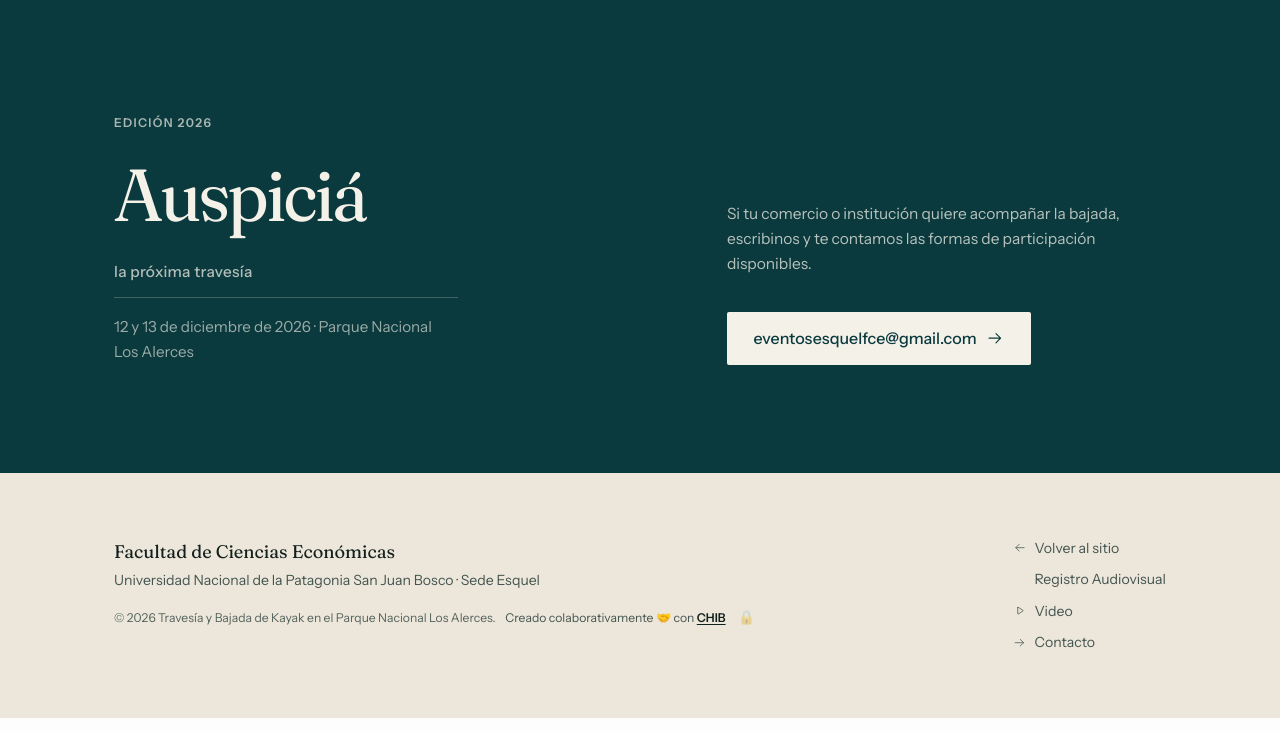
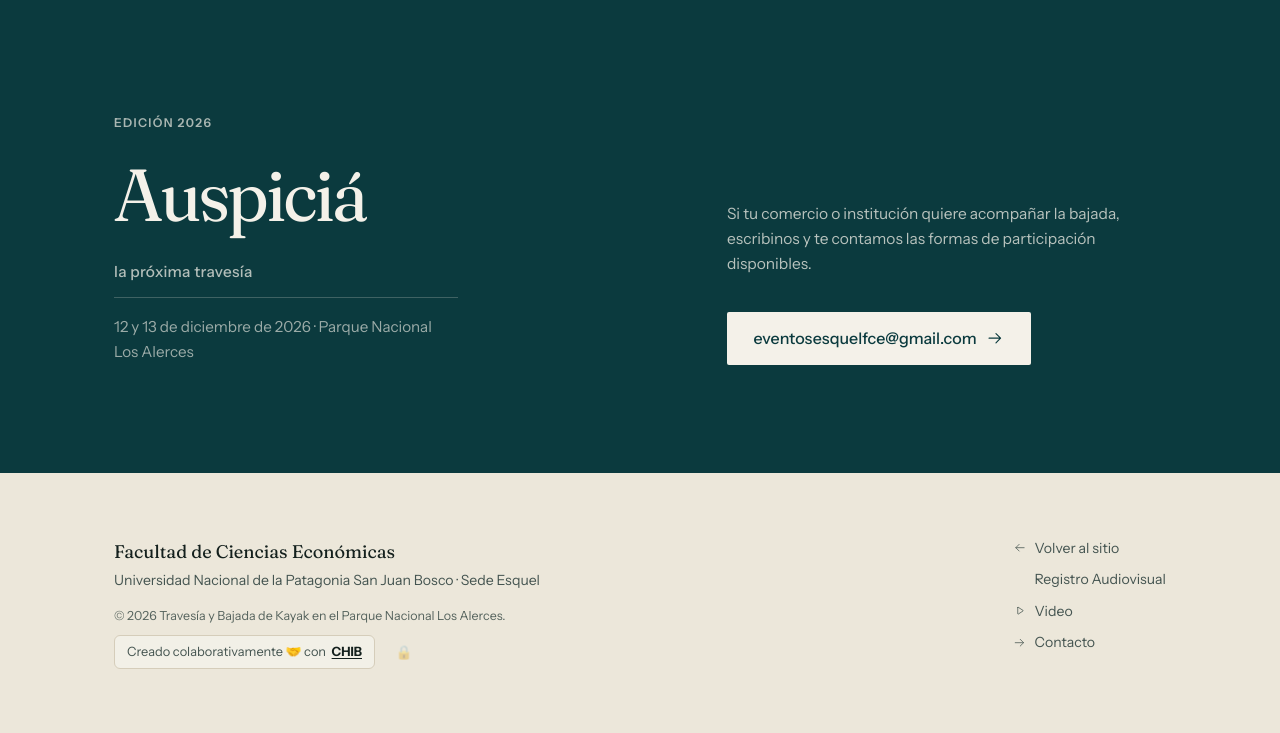
Before and after one commit to leanchoi/travesia-kayak-los-alerces, a PHP site: page /auspiciantes.html in a window 1280 px wide. Shown: the part 4814-5547 px from the top of the page. Run offline with PHP 8.4, Linux system fonts and the light colour scheme.

Commit message:
Move CHIB collaboration credit and admin lock to a dedicated highlighted badge row below copyright text

```diff
--- a/auspiciantes.html
+++ b/auspiciantes.html
@@ -26,7 +26,7 @@
 <link rel="preload" href="assets/fonts/fraunces-latin.woff2" as="font" type="font/woff2" crossorigin>
 <link rel="preload" href="assets/fonts/instrument-sans-latin.woff2" as="font" type="font/woff2" crossorigin>
 
-<link rel="stylesheet" href="styles.css?v=20260829_14">
+<link rel="stylesheet" href="styles.css?v=20260829_15">
 <script>document.documentElement.classList.add('js')</script>
 </head>
 <body>
@@ -302,7 +302,11 @@
     <div class="foot__brand">
       <p class="foot__inst">Facultad de Ciencias Económicas</p>
       <p class="foot__univ">Universidad Nacional de la Patagonia San Juan Bosco · Sede Esquel</p>
-      <p class="foot__legal">© 2026 Travesía y Bajada de Kayak en el Parque Nacional Los Alerces. <span class="foot__collab">Creado colaborativamente 🤝 con <a href="https://www.chib.com.ar" target="_blank" rel="noopener noreferrer">CHIB</a></span> <button class="admin-lock-btn" id="adminLockBtn" title="Acceso Panel Administrador" aria-label="Acceso Backend Admin">🔒</button></p>
+      <p class="foot__legal">© 2026 Travesía y Bajada de Kayak en el Parque Nacional Los Alerces.</p>
+      <p class="foot__collab-row">
+        <span class="foot__collab">Creado colaborativamente 🤝 con <a href="https://www.chib.com.ar" target="_blank" rel="noopener noreferrer">CHIB</a></span>
+        <button class="admin-lock-btn" id="adminLockBtn" title="Acceso Panel Administrador" aria-label="Acceso Backend Admin">🔒</button>
+      </p>
     </div>
     <nav class="foot__links" aria-label="Enlaces">
       <a href="index.html"><svg class="ic ic--sm" aria-hidden="true"><use href="#i-arrow-left"/></svg> Volver al sitio</a>
--- a/beneficios.html
+++ b/beneficios.html
@@ -26,7 +26,7 @@
 <link rel="preload" href="assets/fonts/fraunces-latin.woff2" as="font" type="font/woff2" crossorigin>
 <link rel="preload" href="assets/fonts/instrument-sans-latin.woff2" as="font" type="font/woff2" crossorigin>
 
-<link rel="stylesheet" href="styles.css?v=20260829_14">
+<link rel="stylesheet" href="styles.css?v=20260829_15">
 <script>document.documentElement.classList.add('js')</script>
 </head>
 <body>
@@ -127,6 +127,9 @@
       <p class="foot__inst">Facultad de Ciencias Económicas</p>
       <p class="foot__univ">Universidad Nacional de la Patagonia San Juan Bosco · Sede Esquel</p>
       <p class="foot__legal">© 2026 Travesía y Bajada de Kayak en el Parque Nacional Los Alerces.</p>
+      <p class="foot__collab-row">
+        <span class="foot__collab">Creado colaborativamente 🤝 con <a href="https://www.chib.com.ar" target="_blank" rel="noopener noreferrer">CHIB</a></span>
+      </p>
     </div>
     <nav class="foot__links" aria-label="Enlaces">
       <a href="index.html"><svg class="ic ic--sm" aria-hidden="true"><use href="#i-arrow-left"/></svg> Volver al sitio</a>
--- a/index.html
+++ b/index.html
@@ -29,7 +29,7 @@
 <link rel="preload" href="assets/fonts/fraunces-latin.woff2" as="font" type="font/woff2" crossorigin>
 <link rel="preload" href="assets/fonts/instrument-sans-latin.woff2" as="font" type="font/woff2" crossorigin>
 
-<link rel="stylesheet" href="styles.css?v=20260829_14">
+<link rel="stylesheet" href="styles.css?v=20260829_15">
 
 <!-- Marca que hay JS antes de pintar. -->
 <script>document.documentElement.classList.add('js')</script>
@@ -628,8 +628,8 @@
     <div class="foot__brand">
       <p class="foot__inst">Facultad de Ciencias Económicas</p>
       <p class="foot__univ">Universidad Nacional de la Patagonia San Juan Bosco · Sede Esquel</p>
-      <p class="foot__legal">
-        © 2026 Travesía y Bajada de Kayak en el Parque Nacional Los Alerces.
+      <p class="foot__legal">© 2026 Travesía y Bajada de Kayak en el Parque Nacional Los Alerces.</p>
+      <p class="foot__collab-row">
         <span class="foot__collab">Creado colaborativamente 🤝 con <a href="https://www.chib.com.ar" target="_blank" rel="noopener noreferrer">CHIB</a></span>
         <button class="admin-lock-btn" id="adminLockBtn" title="Acceso Panel Administrador" aria-label="Acceso Backend Admin">🔒</button>
       </p>
--- a/styles.css
+++ b/styles.css
@@ -1457,15 +1457,34 @@ html.dark .wordmark__img {
 .foot__grid { display: flex; flex-wrap: wrap; gap: 2rem; justify-content: space-between; align-items: flex-start; }
 .foot__inst { font-family: var(--serif); font-size: 1.14rem; margin: 0 0 .2rem; }
 .foot__univ { font-size: .88rem; color: var(--ink-2); margin: 0 0 .9rem; max-width: 46ch; }
-.foot__legal { font-size: .76rem; color: var(--ink-3); margin: 0; }
+.foot__legal { font-size: .78rem; color: var(--ink-3); margin: 0; line-height: 1.4; }
+.foot__collab-row {
+  margin-top: .7rem;
+  display: flex;
+  align-items: center;
+  gap: .65rem;
+  flex-wrap: wrap;
+}
 .foot__collab {
-  display: inline-block;
-  margin-left: 0.45rem;
+  display: inline-flex;
+  align-items: center;
+  gap: .35rem;
+  font-size: .8rem;
   color: var(--ink-2);
+  background: color-mix(in oklab, var(--paper) 92%, transparent);
+  border: 1px solid var(--rule);
+  border-radius: 6px;
+  padding: .35rem .75rem;
+  transition: border-color var(--dur) var(--ease), transform var(--dur) var(--ease), box-shadow var(--dur) var(--ease);
+}
+.foot__collab:hover {
+  border-color: var(--ink-3);
+  transform: translateY(-1px);
+  box-shadow: 0 2px 8px rgba(0, 0, 0, 0.05);
 }
 .foot__collab a {
   color: var(--ink);
-  font-weight: 600;
+  font-weight: 700;
   text-decoration: underline;
   text-underline-offset: 2px;
   transition: color var(--dur) var(--ease);
```
